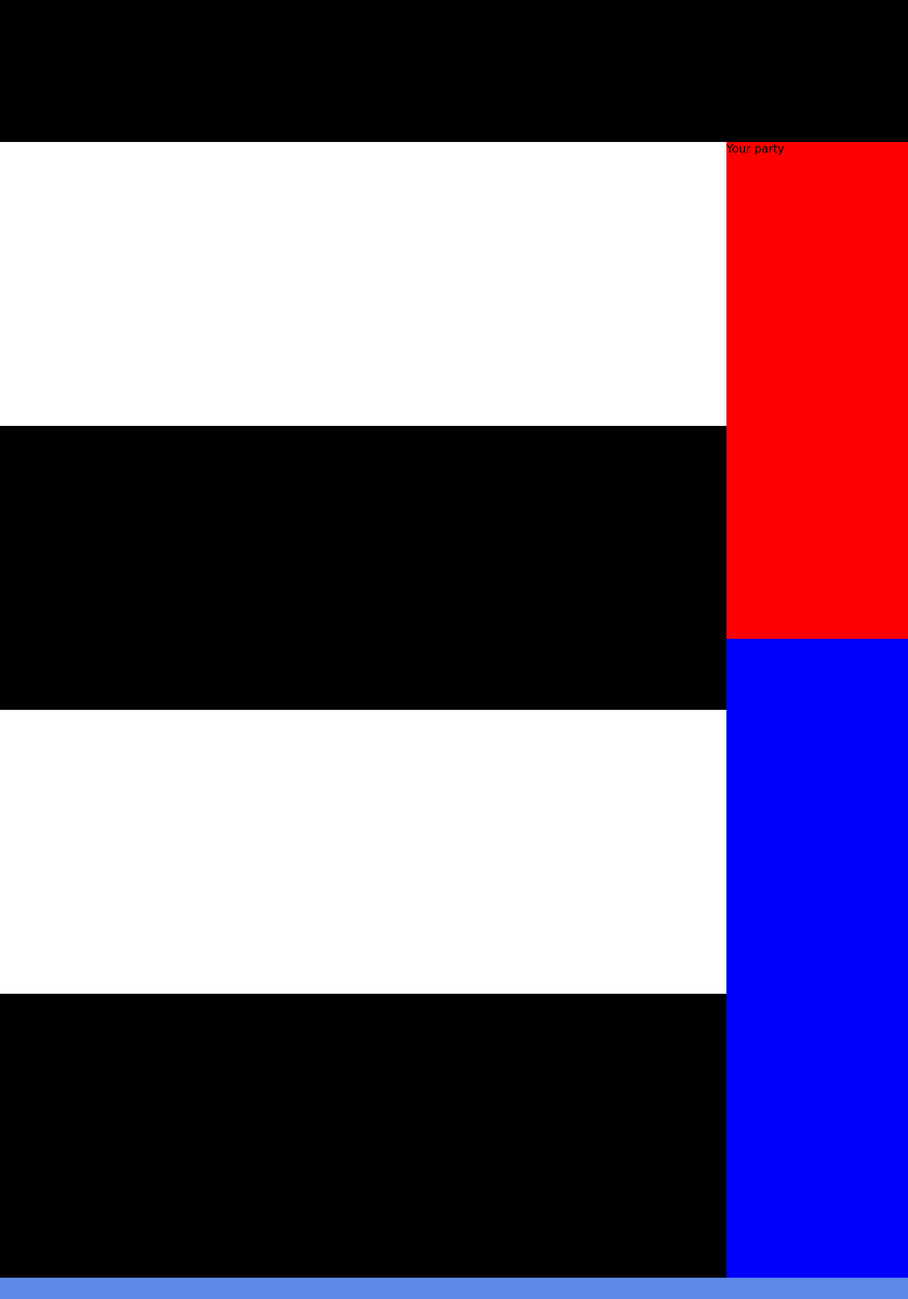
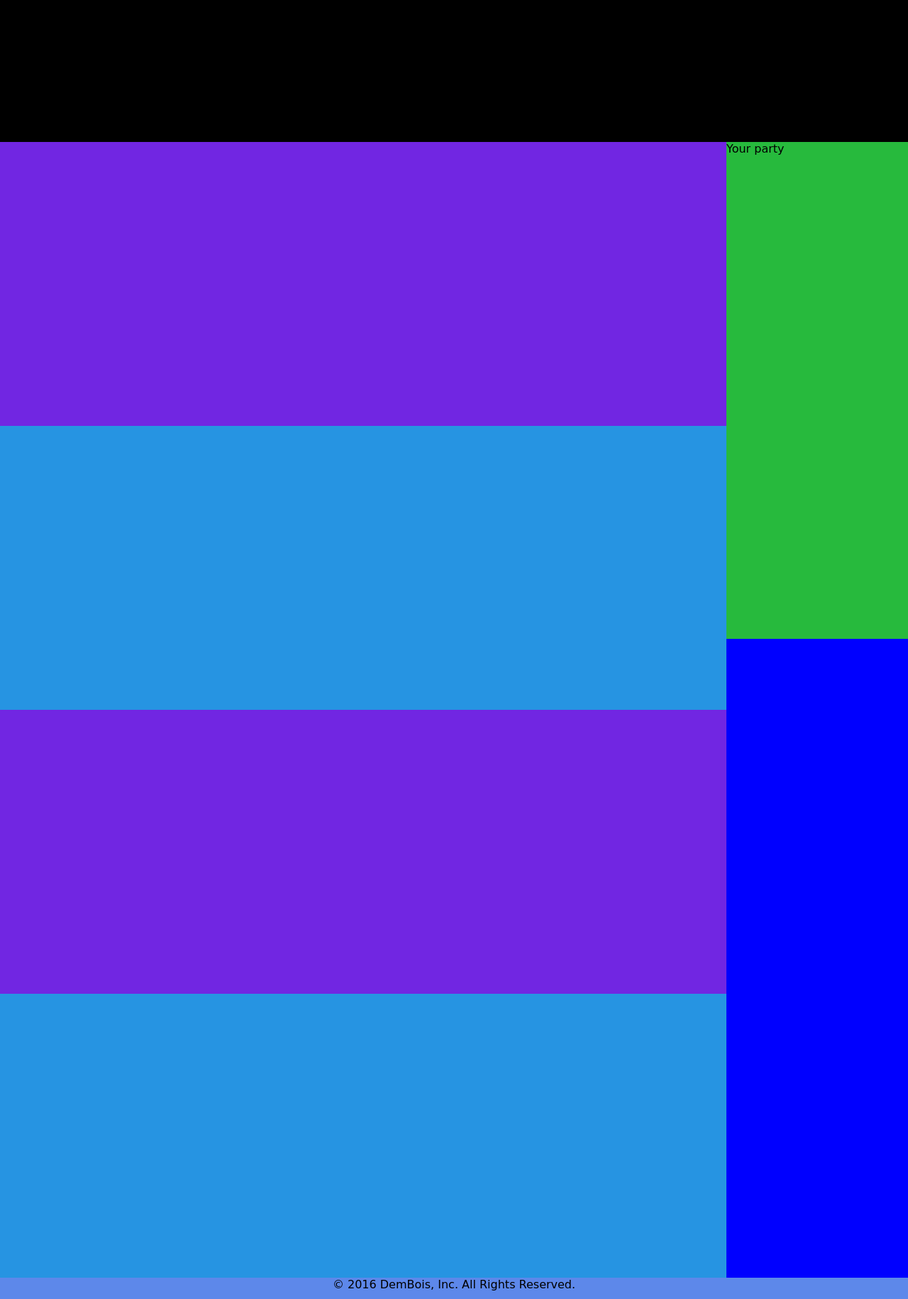
Before and after one commit to sntgC/Bunn-s, a PHP site: page /parties.html in a window 1280 px wide. Shown: the part 600-2430 px from the top of the page at 71% size. Run offline with PHP 8.4, Linux system fonts and the light colour scheme; some libraries are stand-ins or nearby versions; some web fonts are replaced.

Commit message:
Color changes in party room

```diff
--- a/css/style.css
+++ b/css/style.css
@@ -306,7 +306,7 @@ body {
 #partyPackageDisplay{
 	width:20vw;
 	height: calc(100vh - 100px);
-	background:red;
+	background:#27ba3d;
 	right:0px;
 	top:100px;
 	z-index:-1;
--- a/parties.html
+++ b/parties.html
@@ -51,18 +51,18 @@
 	<div class="fullPageContent" style="background:black"></div>
 	<div style="display:inline-block;width:80vw">
 	<div class="fullPageContent" id="customPackageStart" style="background:white;display:table;">
-			<div class="partyRow" style="background:white">a</div>
-			<div class="partyRow" style="background:black">a</div>
+			<div class="partyRow" style="background:#7126e2">a</div>
+			<div class="partyRow" style="background:#2694e2">a</div>
 	</div>
 	<div class="fullPageContent" style="background:white;display:table;">
-			<div class="partyRow" style="background:white">a</div>
-			<div class="partyRow" style="background:black">a</div>
+			<div class="partyRow" style="background:#7126e2">a</div>
+			<div class="partyRow" style="background:#2694e2">a</div>
 	</div>
 	</div>
 	<div style="display:inline-block;background:blue;width:20vw;font-size:16px;top:100vh;bottom:0px;position:absolute;height:200vh;z-index:-2">
 		<div id="partyPackageDisplay">Your party</div>
 	</div>
-	<div id="footer">
+	<div id="footer" style="font-size:16px">
 		© 2016 DemBois, Inc. All Rights Reserved.
 	</div>
 </body>
```
